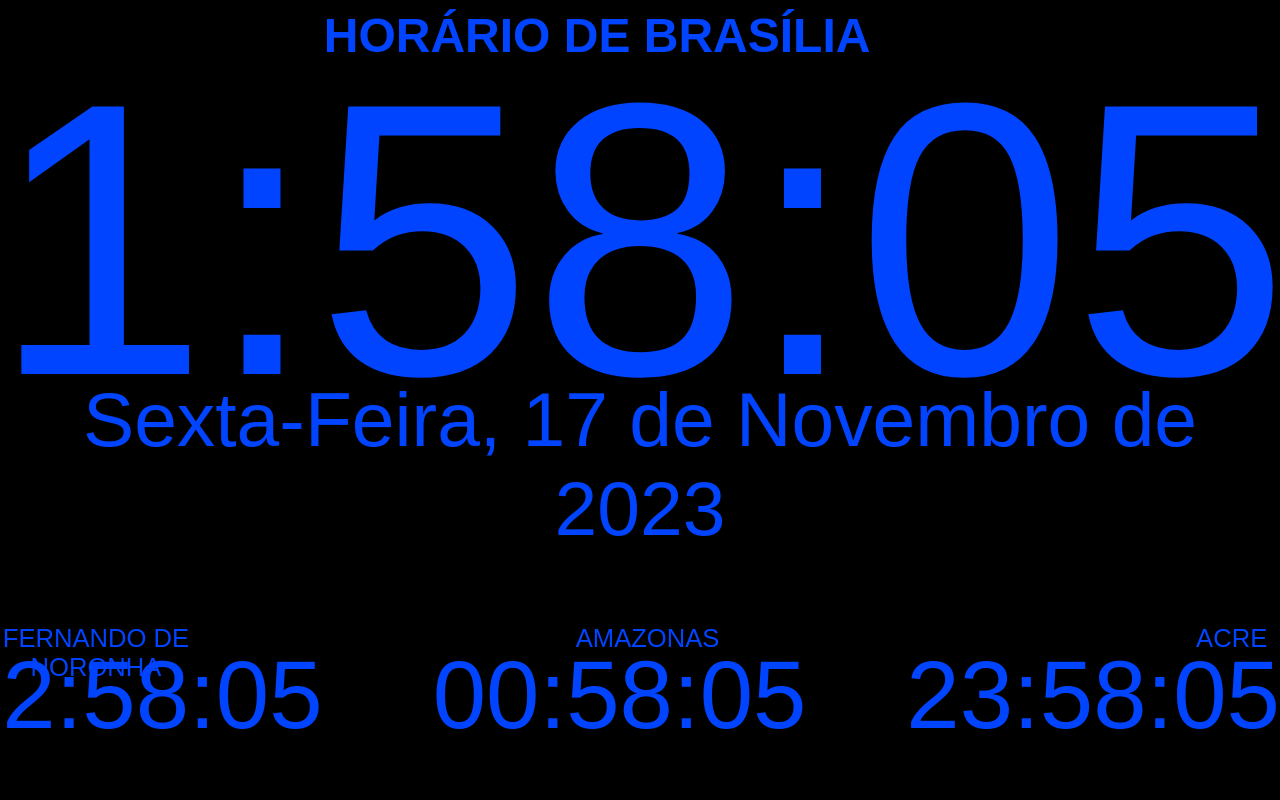
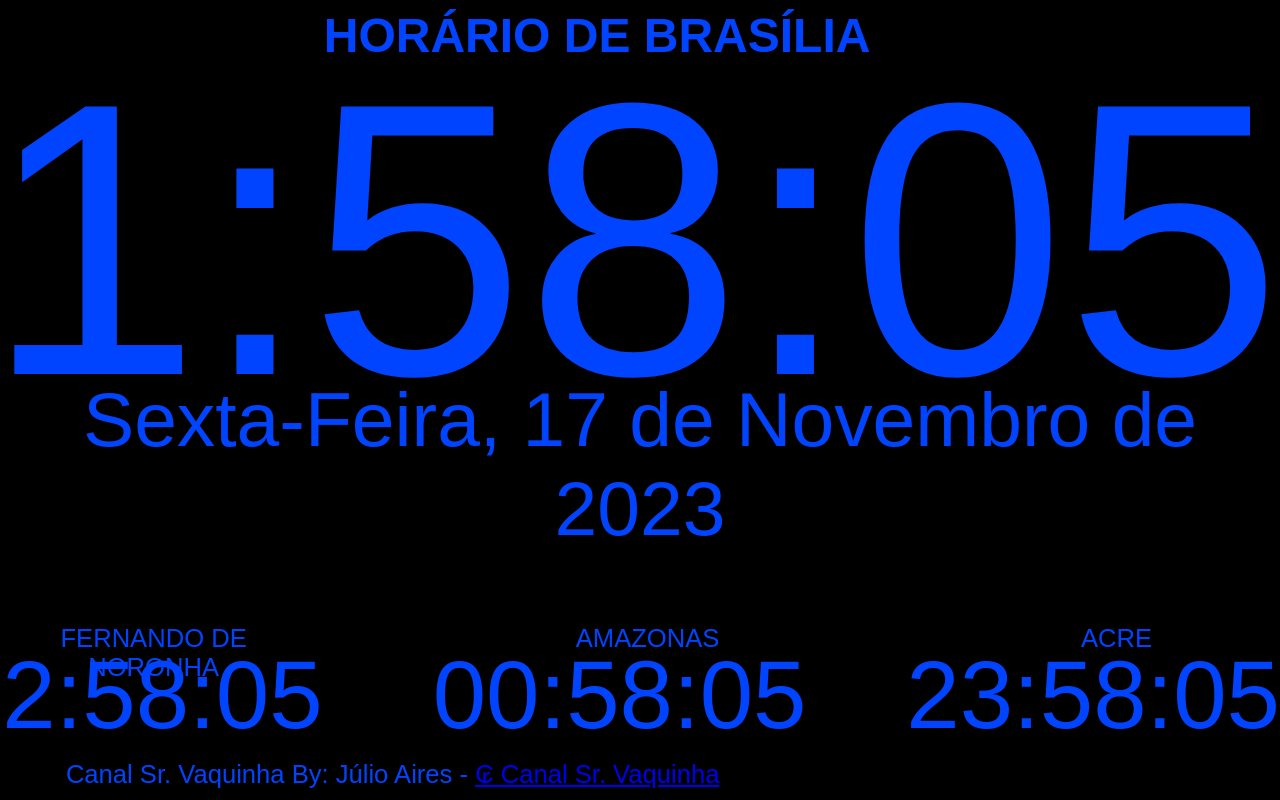
Before and after one commit to julioaires123/projetonovocanal, a plain HTML site: page index.html in a window 1280 px wide. Shown: the top 800 px of the page. Drawn offline with Linux system fonts and the light colour scheme.

Commit message:
Update style.css

```diff
--- a/style.css
+++ b/style.css
@@ -25,9 +25,10 @@ h1 {
     font-family: 'arial';
 }
 
+
 p#relogio01 {
     position: fixed;
-    right: -0.7%;
+    right: -0.15%;
     top: 2%;
     text-align: center;
     font-size: 24.3rem;
@@ -36,7 +37,7 @@ p#relogio01 {
 }
 
 
-/*horário do Acre*/
+/*horário do fernando de noronha*/
 
 #relogio2 {
     position: fixed;
@@ -50,7 +51,7 @@ p#relogio01 {
 p.fn {
     position: fixed;
     top: 78%;
-    right: 85%;
+    right: 76%;
     justify-content: space-around;
     font-size: 1.6rem;
     color: #0044ff;
@@ -81,7 +82,8 @@ p.am {
 }
 
 
-/*horário de Fernando de Noronha*/
+
+/*horário do acre*/
 
 #relogio4 {
     position: fixed;
@@ -95,7 +97,7 @@ p.am {
 p.ac {
     position: fixed;
     top: 78%;
-    right: 1%;
+    right: 10%;
     justify-content: space-around;
     font-size: 1.6rem;
     color: #0044ff;
@@ -118,3 +120,22 @@ section {
     color: #0044ff;
     font-family: 'arial';
 }
+
+p.sr {
+    position: fixed;
+    top: 95%;
+    right: 43.8%;
+    justify-content: space-around;
+    font-size: 1.6rem;
+    color: #0044ff;
+    font-family: 'arial';
+}
+a.sr {
+    position: fixed;
+    top: 95%;
+    right: 43.8%;
+    justify-content: space-around;
+    font-size: 1.6rem;
+    color: #0044ff;
+    font-family: 'arial';
+}
```
